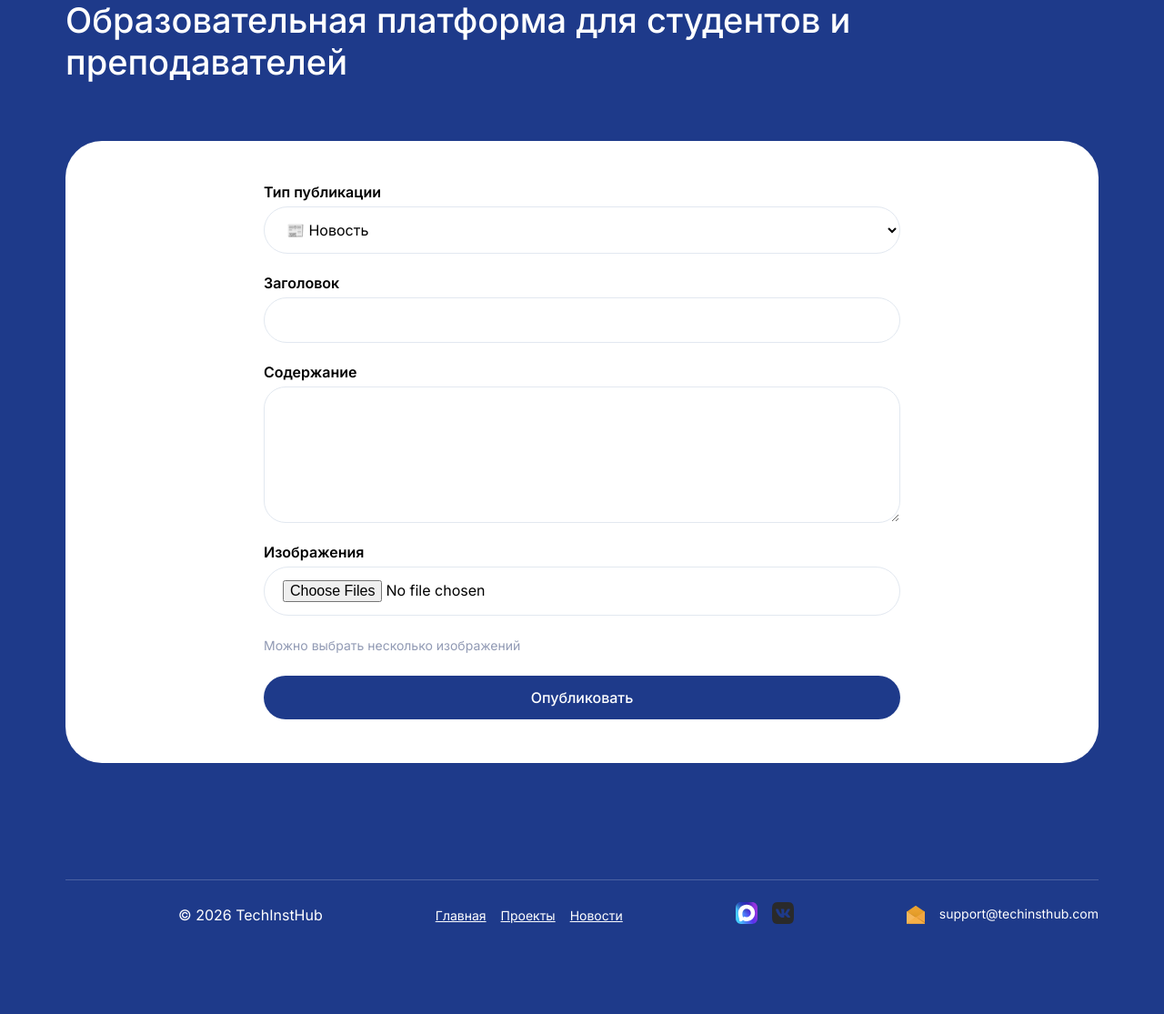
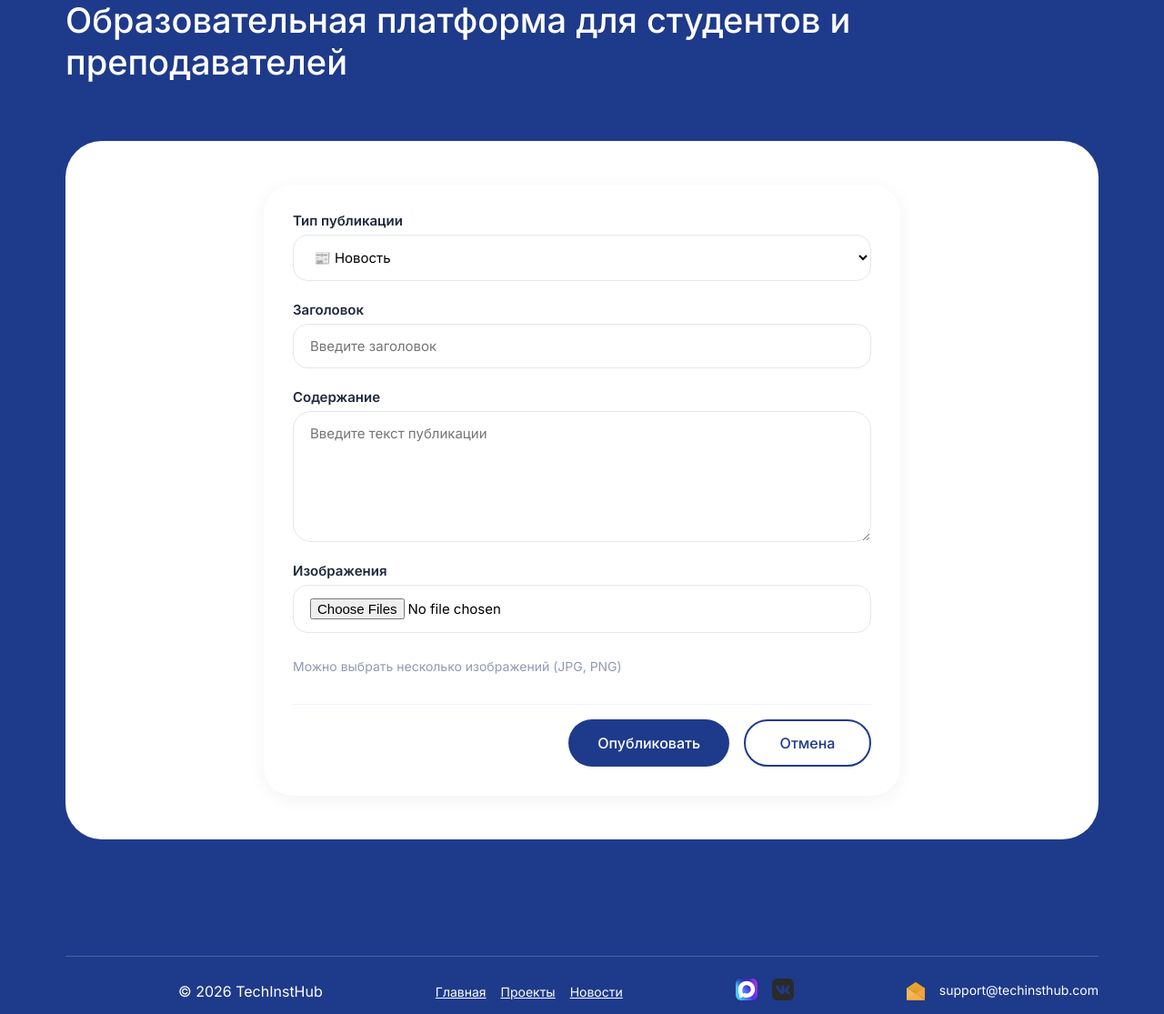
Before and after one commit to alextochanka/TechInstHub, a Flask app: page /admin/add_news in a window 1280 px wide. Shown: the part 392-1507 px from the top of the page at 91% size. Before the commit the page ends 1408 px from the top, so only its background shows below. Run offline with Flask 3, Linux system fonts and the light colour scheme; the visitor is signed in with stand-in values (Sample User, id 1); some libraries are stand-ins or nearby versions.

Commit message:
Add files via upload

```diff
--- a/templates/admin/add_news.html
+++ b/templates/admin/add_news.html
@@ -2,61 +2,64 @@
 {% block title %}Добавить публикацию{% endblock %}
 {% block hero_title %}Новая публикация{% endblock %}
 {% block content %}
-<form method="post" enctype="multipart/form-data" class="ui-vstack gap-24 max-w-lg mx-auto" id="addNewsForm" action="{{ url_for('admin_add_news') }}">
-    <div class="filter-group">
+<form method="post" enctype="multipart/form-data" class="add-news-form" id="addNewsForm" action="{{ url_for('admin_add_news') }}">
+    <div class="form-row">
         <label class="ui-text semibold">Тип публикации</label>
-        <select name="news_type" id="newsType" required class="ui-input w-full">
+        <select name="news_type" id="newsType" required class="ui-input">
             <option value="news">📰 Новость</option>
             <option value="internship">💼 Стажировка</option>
             <option value="event">🎉 Мероприятие</option>
         </select>
     </div>
 
-    <div class="filter-group">
+    <div class="form-row">
         <label class="ui-text semibold">Заголовок</label>
-        <input type="text" name="title" required class="ui-input w-full">
+        <input type="text" name="title" required class="ui-input" placeholder="Введите заголовок">
     </div>
 
-    <div class="filter-group">
+    <div class="form-row">
         <label class="ui-text semibold">Содержание</label>
-        <textarea name="content" rows="6" required class="ui-input w-full"></textarea>
+        <textarea name="content" rows="6" required class="ui-input" placeholder="Введите текст публикации"></textarea>
     </div>
 
-    <!-- Поля только для мероприятий (по умолчанию скрыты) -->
-    <div id="eventFields" style="display: none;">
-        <div class="filter-group">
+    <!-- Поля только для мероприятий -->
+    <div id="eventFields" class="extra-fields" style="display: none;">
+        <div class="form-row">
             <label class="ui-text semibold">Дата мероприятия</label>
-            <input type="date" name="event_date" class="ui-input w-full">
+            <input type="date" name="event_date" class="ui-input">
         </div>
-        <div class="filter-group">
+        <div class="form-row">
             <label class="ui-text semibold">Место проведения</label>
-            <input type="text" name="event_location" class="ui-input w-full" placeholder="Онлайн / Адрес">
+            <input type="text" name="event_location" class="ui-input" placeholder="Онлайн / Адрес">
         </div>
     </div>
 
-    <!-- Поля только для стажировок (по умолчанию скрыты) -->
-    <div id="internshipFields" style="display: none;">
-        <div class="filter-group">
+    <!-- Поля только для стажировок -->
+    <div id="internshipFields" class="extra-fields" style="display: none;">
+        <div class="form-row">
             <label class="ui-text semibold">Компания</label>
-            <input type="text" name="company" class="ui-input w-full" placeholder="Название компании">
+            <input type="text" name="company" class="ui-input" placeholder="Название компании">
         </div>
-        <div class="filter-group">
+        <div class="form-row">
             <label class="ui-text semibold">Локация</label>
-            <input type="text" name="location" class="ui-input w-full" placeholder="Город / Удалённо">
+            <input type="text" name="location" class="ui-input" placeholder="Город / Удалённо">
         </div>
-        <div class="filter-group">
+        <div class="form-row">
             <label class="ui-text semibold">Длительность</label>
-            <input type="text" name="duration" class="ui-input w-full" placeholder="3 месяца / 6 месяцев">
+            <input type="text" name="duration" class="ui-input" placeholder="3 месяца / 6 месяцев">
         </div>
     </div>
 
-    <div class="filter-group">
+    <div class="form-row">
         <label class="ui-text semibold">Изображения</label>
-        <input type="file" name="images" id="newsImages" accept="image/*" multiple class="ui-input w-full">
-        <div id="newsImagesPreview" class="image-upload-grid mt-2"></div>
-        <small class="ui-text xs gray">Можно выбрать несколько изображений</small>
+        <input type="file" name="images" id="newsImages" accept="image/*" multiple class="ui-input">
+        <div id="newsImagesPreview" class="image-upload-grid"></div>
+        <small class="ui-text xs gray">Можно выбрать несколько изображений (JPG, PNG)</small>
     </div>
 
-    <button type="submit" class="ui-button primary m">Опубликовать</button>
+    <div class="form-actions">
+        <button type="submit" class="ui-button primary m">Опубликовать</button>
+        <a href="{{ url_for('admin_news_list') }}" class="ui-button outline m">Отмена</a>
+    </div>
 </form>
 {% endblock %}
--- a/templates/admin/projects.html
+++ b/templates/admin/projects.html
@@ -5,8 +5,8 @@
 <div class="ui-vstack gap-32 max-w-lg mx-auto">
     <div class="ui-hstack gap-16 justify-between">
         <div class="stats-mini">
+            <span class="ui-text gray">Всего проектов</span>
             <span class="stat-number-mini">{{ projects|length }}</span>
-            <span class="ui-text gray">всего проектов</span>
         </div>
     </div>
     <div class="ui-vstack gap-16">
```
Also changed, not shown: templates/admin/dashboard.html (+72 -19 lines).
